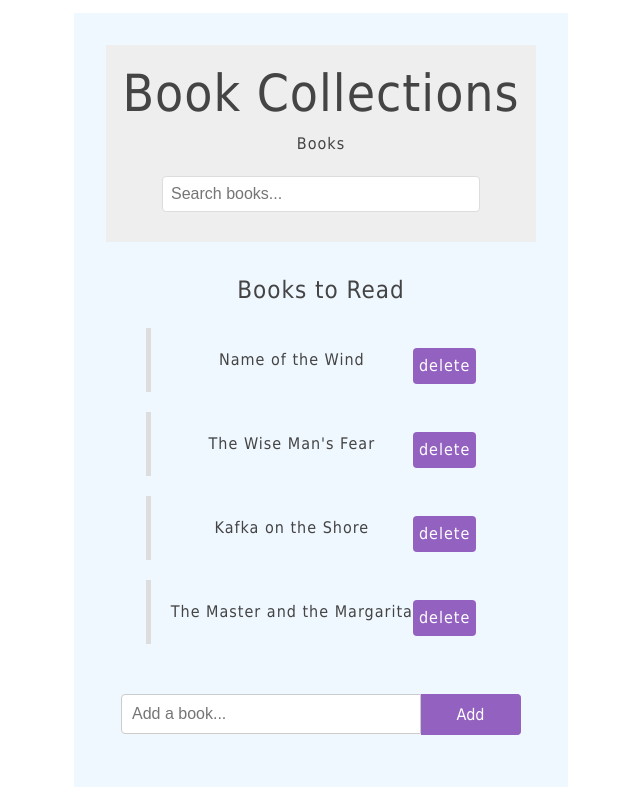
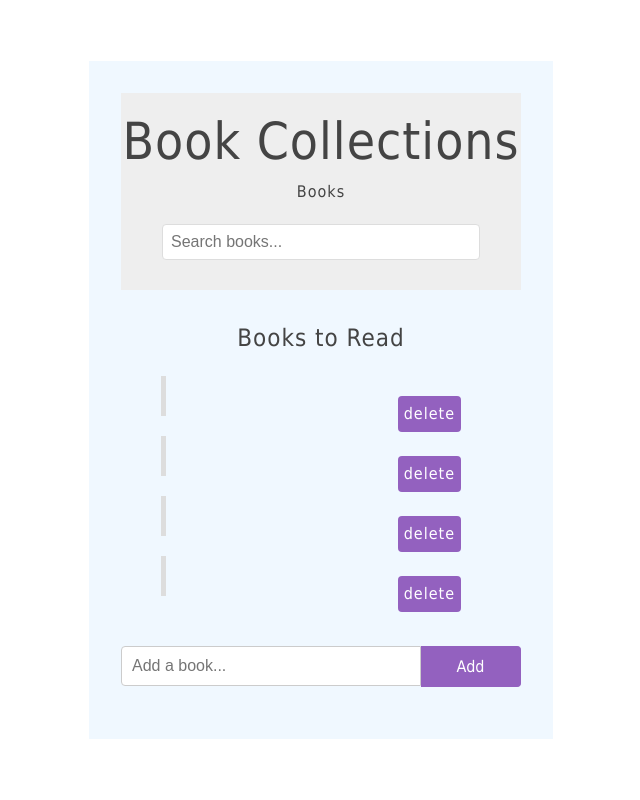
Before and after one commit to 0d-fako/JavascriptClass, a React (Vite) app in the folder Apr-2025/productDemo/ReactDemo/BookList/: page / in a window 1280 px wide. Shown: the whole page, without its empty margins (319-959 px from the left). Built offline with nearby package versions, Linux system fonts and the light colour scheme.

Commit message:
Moved Book names to an array

```diff
--- a/Apr-2025/productDemo/ReactDemo/BookList/src/components/BookList.tsx
+++ b/Apr-2025/productDemo/ReactDemo/BookList/src/components/BookList.tsx
@@ -1,7 +1,21 @@
 // import React from 'react'
 import style from './bookList.module.css'
 
+
+
+
+
 const BookList = () => {
+
+    const bookList = [
+        "Name of the Wind",
+        "The Wise Man's Fear",
+        "Kafka on the Shore",
+        "The Master and the Margarita"
+    ]
+
+
+
     return (
         <div id="wrapper">
 	    <header>
@@ -17,19 +31,19 @@ const BookList = () => {
 	    	<h2 className={style["title"]}>Books to Read</h2>
 	    	<ul>
 	    		<li>
-	    			<span className={style["name"]}>Name of the Wind</span>
+	    			<span className={style["name"]}></span>
 	    			<span className={style['delete']}>delete</span>
 	    		</li>
 	    		<li>
-	    			<span className={style["name"]}>The Wise Man's Fear</span>
+	    			<span className={style["name"]}></span>
 	    			<span className={style['delete']}>delete</span>
 	    		</li>
 	    		<li>
-	    			<span className={style["name"]}>Kafka on the Shore</span>
+	    			<span className={style["name"]}></span>
 	    			<span className={style['delete']}>delete</span>
 	    		</li>
 	    		<li>
-	    			<span className={style["name"]}>The Master and the Margarita</span>
+	    			<span className={style["name"]}></span>
 	    			<span className={style['delete']}>delete</span>
 	    		</li>
 	    	</ul>
```
